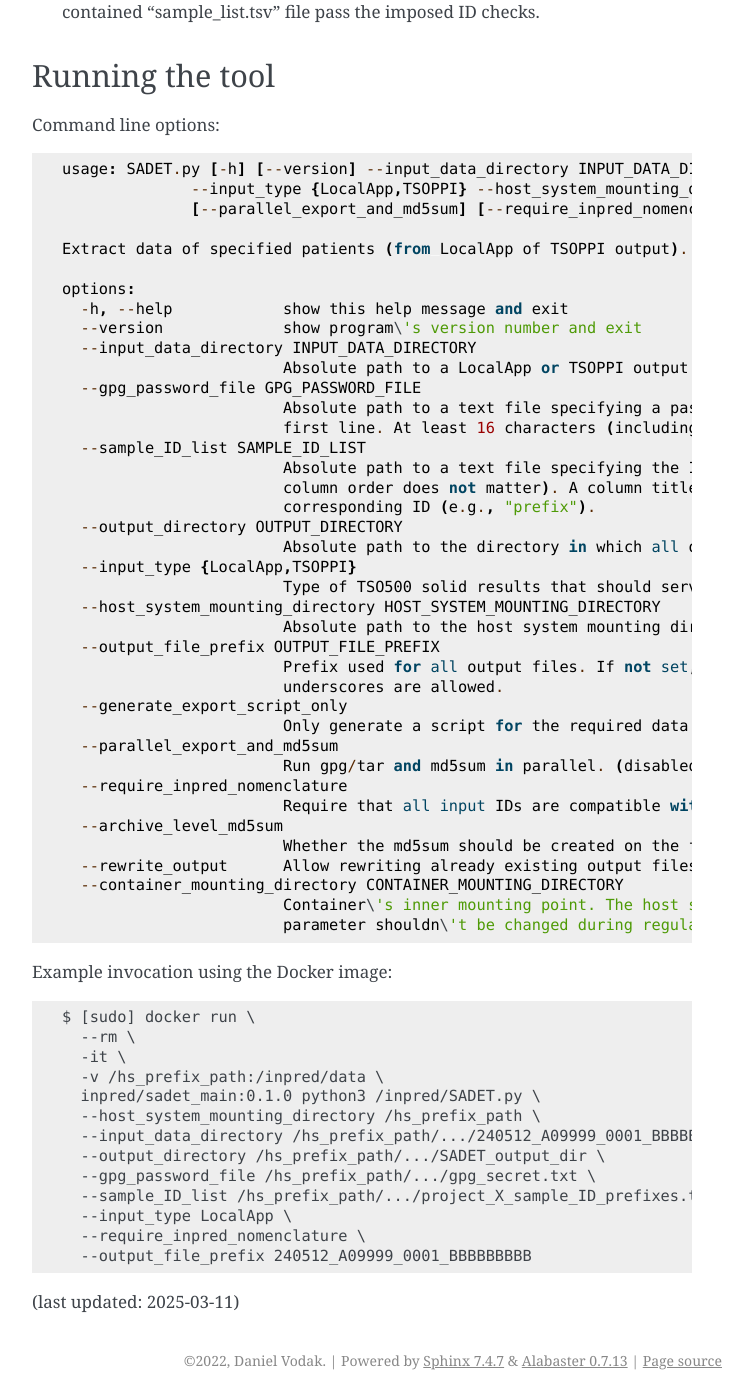
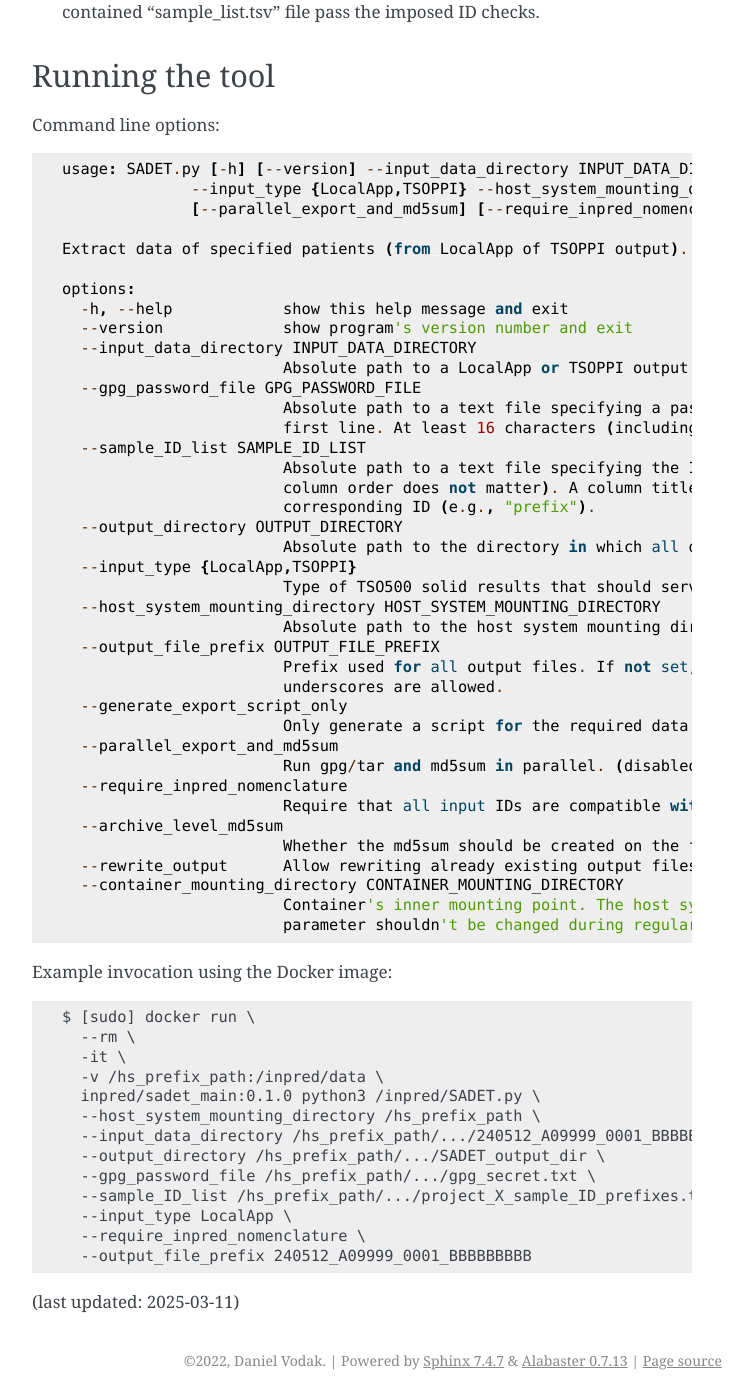
Before and after one commit to InPreD/TSOPPI_documentation, a Sphinx documentation site: the page built from docs/source/SADET.rst, in a window 1280 px wide and 1400 px high, scrolled down 2482 px. Shown: the whole window, without its empty margins (388-1140 px from the left). Built offline with Sphinx 7.4.7, drawn with Linux system fonts in a browser that asks for light colours; pages that are not in the unit, such as notebooks, are missing from menus.

Commit message:
style: formatting

```diff
--- a/docs/source/SADET.rst
+++ b/docs/source/SADET.rst
@@ -74,7 +74,7 @@ Running the tool
 ----------------
 Command line options:
 
-.. code-block::
+::
 
   usage: SADET.py [-h] [--version] --input_data_directory INPUT_DATA_DIRECTORY --gpg_password_file GPG_PASSWORD_FILE --sample_ID_list SAMPLE_ID_LIST --output_directory OUTPUT_DIRECTORY
                 --input_type {LocalApp,TSOPPI} --host_system_mounting_directory HOST_SYSTEM_MOUNTING_DIRECTORY [--output_file_prefix OUTPUT_FILE_PREFIX] [--generate_export_script_only]
@@ -84,7 +84,7 @@ Command line options:
 
   options:
     -h, --help            show this help message and exit
-    --version             show program\'s version number and exit
+    --version             show program's version number and exit
     --input_data_directory INPUT_DATA_DIRECTORY
                           Absolute path to a LocalApp or TSOPPI output directory (from which data should be extracted).
     --gpg_password_file GPG_PASSWORD_FILE
@@ -113,12 +113,12 @@ Command line options:
                           Whether the md5sum should be created on the final tar.gpg archive instead of being creating on individual files. (disabled by default)
     --rewrite_output      Allow rewriting already existing output files. (disabled by default)
     --container_mounting_directory CONTAINER_MOUNTING_DIRECTORY
-                          Container\'s inner mounting point. The host system mounting directory path/prefix will be replaced by the container mounting directory path in all input and output file paths (this
-                          parameter shouldn\'t be changed during regular use). (default value: /inpred/data)
+                          Container's inner mounting point. The host system mounting directory path/prefix will be replaced by the container mounting directory path in all input and output file paths (this
+                          parameter shouldn't be changed during regular use). (default value: /inpred/data)
 
 Example invocation using the Docker image:
 
-.. code-block::
+::
 
   $ [sudo] docker run \
     --rm \
```
